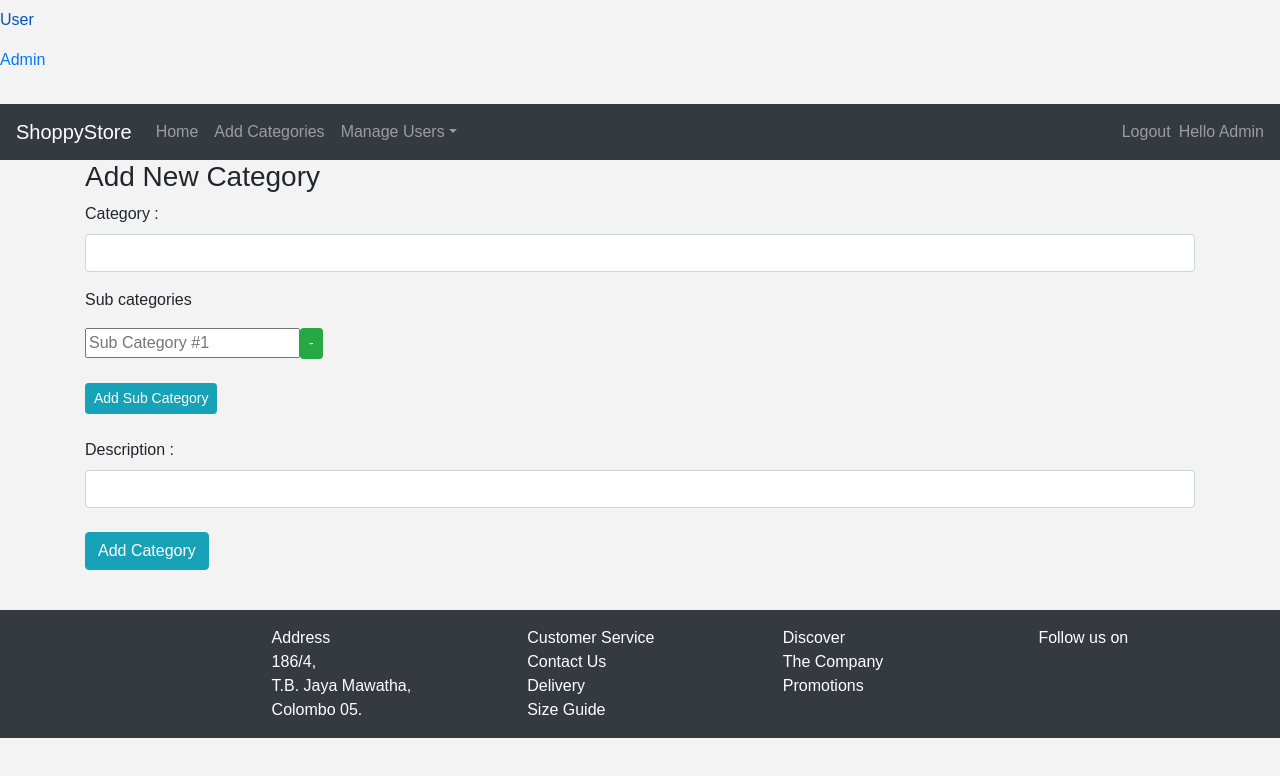
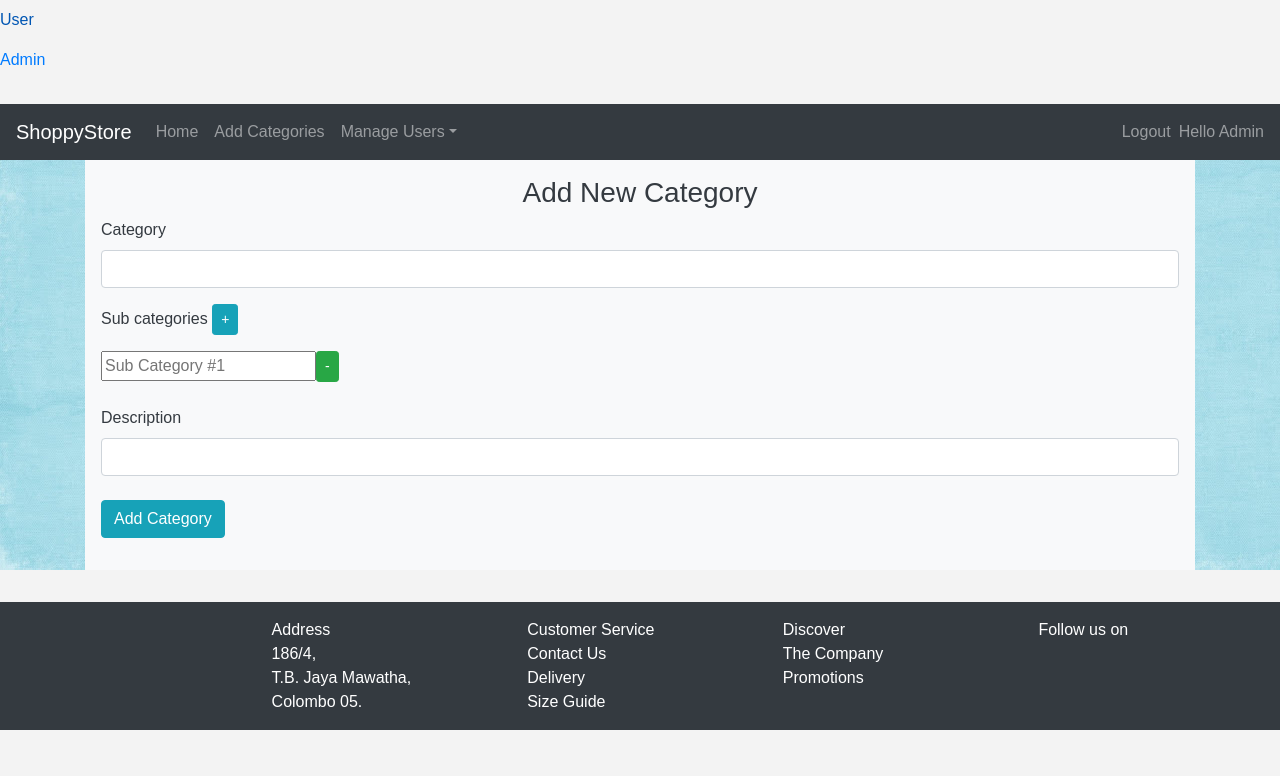
Before and after one commit to nuwana24/OnlineFashionStore, a React (Create React App) app: page /AddCategory in a window 1280 px wide. Shown: the top 776 px of the page. Built offline with nearby package versions, Linux system fonts and the light colour scheme.

Commit message:
Admin front edited

```diff
--- a/src/AdminComponents/AddCategories.js
+++ b/src/AdminComponents/AddCategories.js
@@ -4,7 +4,11 @@ import ReactDOM from "react-dom";
 import {Input} from "@material-ui/core";
 import logo from '../Images/plusLogo.png'
 import NavBar from "./NavBar";
+import background from "../Images/AdminBackgroud.jpg";
 // import axios from 'axios';
+var sectionstyle ={
+    backgroundImage: `url(${background})`
+}
 
 export default class AddCategories extends Component {
     constructor(props) {
@@ -104,12 +108,14 @@ export default class AddCategories extends Component {
             <div>
 
                 <NavBar />
+                <section style={sectionstyle}>
                 <Container>
-                <h3>Add New Category</h3>
+                <div className="p-3 mb-2 bg-light text-dark">
+                    <center><h3>Add New Category</h3></center>
                 <form onSubmit={this.onSubmit}>
 
                     <div className="form-group">
-                        <label>Category :  </label>
+                        <label>Category </label>
                         <input  type="text"
                                 required
                                 className="form-control"
@@ -118,11 +124,21 @@ export default class AddCategories extends Component {
                         />
                         </div>
                     <div>
-                        <p>Sub categories</p>
+
+                        <p>Sub categories {" "}
+
+
+                        <button
+                            type="button"
+                            onClick={this.handleAddSubCategory}
+                            className="btn btn-info btn-sm"
+                        >
+                            +
+                        </button>
+                        </p>
                     {this.state.subCategories.map((subcategory, idx) => (
 
                         <div className="subcategory">
-
                             <input
                                 type="text"
                                 placeholder={`Sub Category #${idx + 1} `}
@@ -140,18 +156,11 @@ export default class AddCategories extends Component {
 
                         </div>
                     ))}
-                    <br />
-                    <button
-                        type="button"
-                        onClick={this.handleAddSubCategory}
-                        className="btn btn-info btn-sm"
-                    >
-                        Add Sub Category
-                    </button>
-                        <br />
-                        <div className="subcategory">
+
+
+                        <div className="description">
                             <br />
-                            <label>Description : </label>
+                            <label>Description  </label>
                             <input  type="text"
                                     required
                                     className="form-control"
@@ -165,7 +174,9 @@ export default class AddCategories extends Component {
                         <input type="submit" value="Add Category" className="btn btn-info" />
                     </div>
                 </form>
+                </div>
                 </Container>
+            </section>
             </div>
 
         )
```
